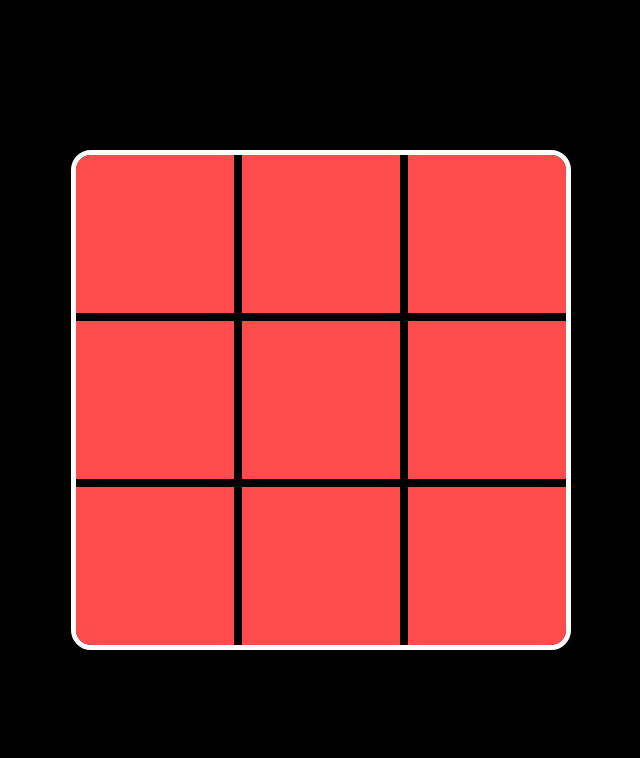
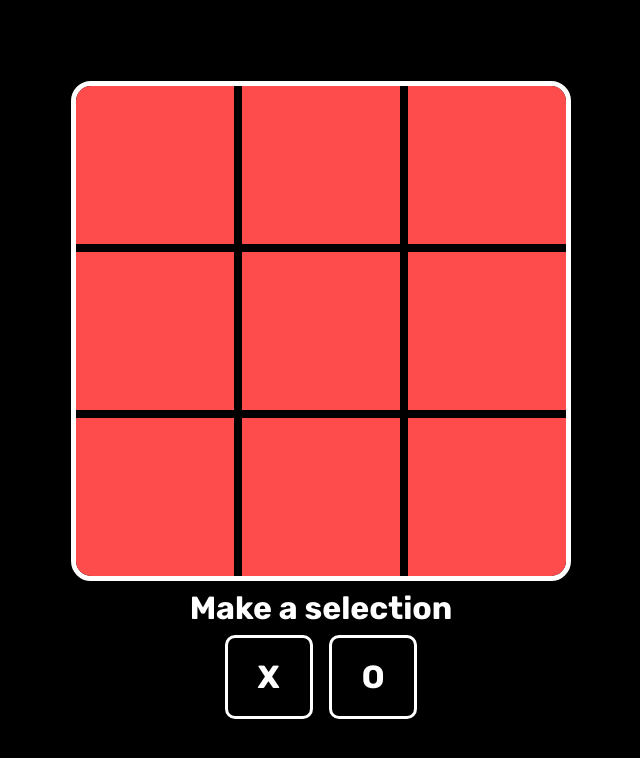
Before and after one commit to emosra/my-odin-projects, a plain HTML site: page tic-tac-toe/index.html in a window 1280 px wide. Shown: the whole page, without its empty margins (319-959 px from the left). Drawn offline with Linux system fonts and the light colour scheme.

Commit message:
Add html/css player ui layout

```diff
--- a/tic-tac-toe/index.html
+++ b/tic-tac-toe/index.html
@@ -19,5 +19,12 @@
         <div class="cell lm"></div>
         <div class="cell lr"></div>
     </div>
+    <h1>Make a selection</h1>
+
+    <div class="choices">
+        <button>X</button>
+        <button>O</button>
+    </div>
+
 </body>
 </html>
--- a/tic-tac-toe/styles.css
+++ b/tic-tac-toe/styles.css
@@ -15,7 +15,9 @@ body {
     display: flex;
     justify-content: center;
     align-items: center;
+    flex-direction: column;
     font-family: 'Rubik', sans-serif;
+    gap: 8px;
 }
 
 .game-container {
@@ -31,7 +33,6 @@ body {
 }
 
 .cell {
-    /* border: solid; */
     background-color: #FE4C4C;
     display: flex;
     justify-content: center;
@@ -50,3 +51,29 @@ body {
 .cell:hover {
     cursor: pointer;
 }
+
+.choices {
+    display: flex;
+    gap: 16px;
+    /* border: solid; */
+}
+
+button {
+    all: unset;
+    border: white solid;
+    border-radius: 10px;
+    padding: 20px 30px;
+    font-size: 2rem;
+    font-weight: 900;
+}
+
+button:hover {
+    cursor: pointer;
+    background-color: #FCC726;
+    color: black;
+}
+
+button:active {
+    color: white;
+    opacity: 0.5;
+}
```
